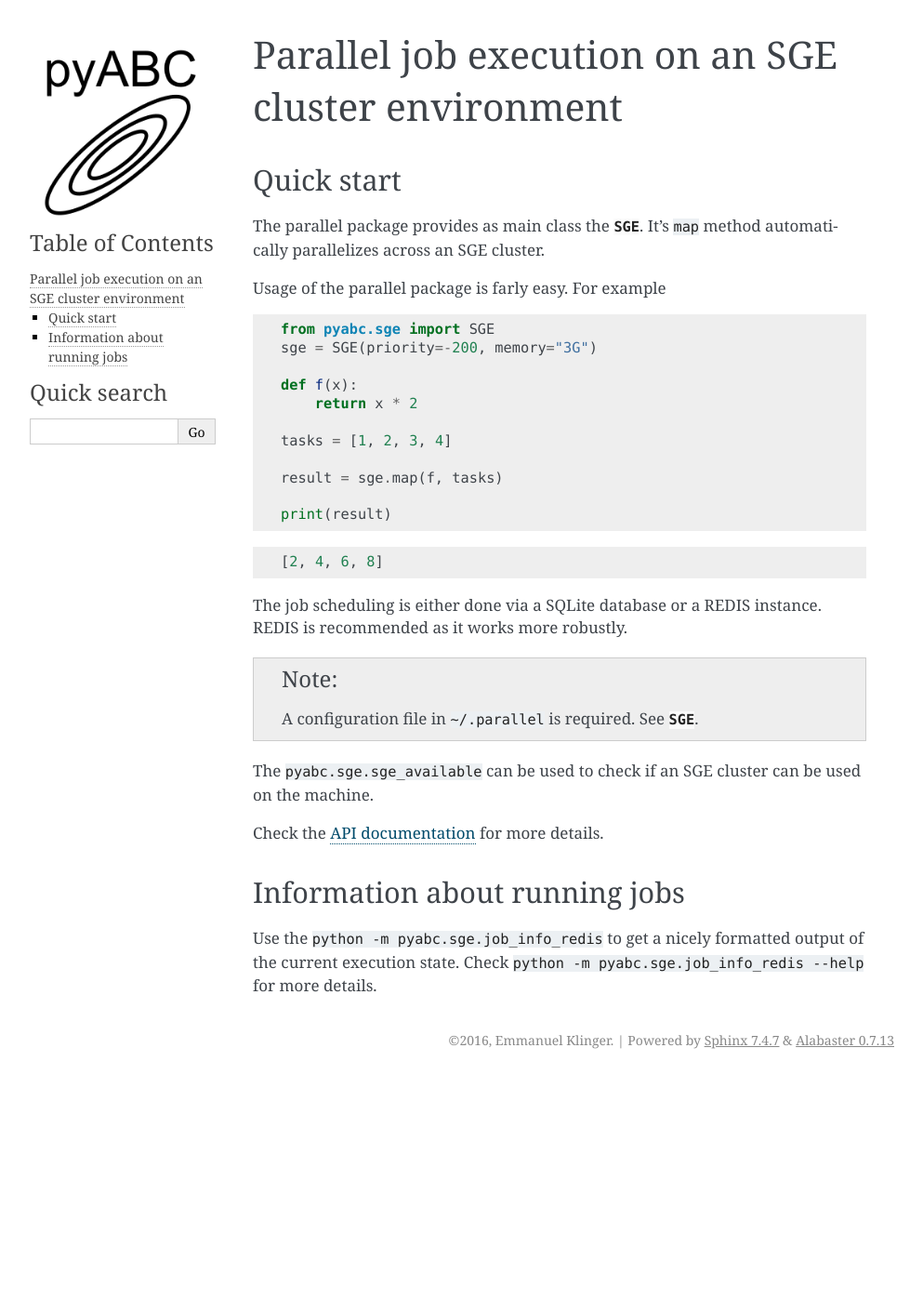
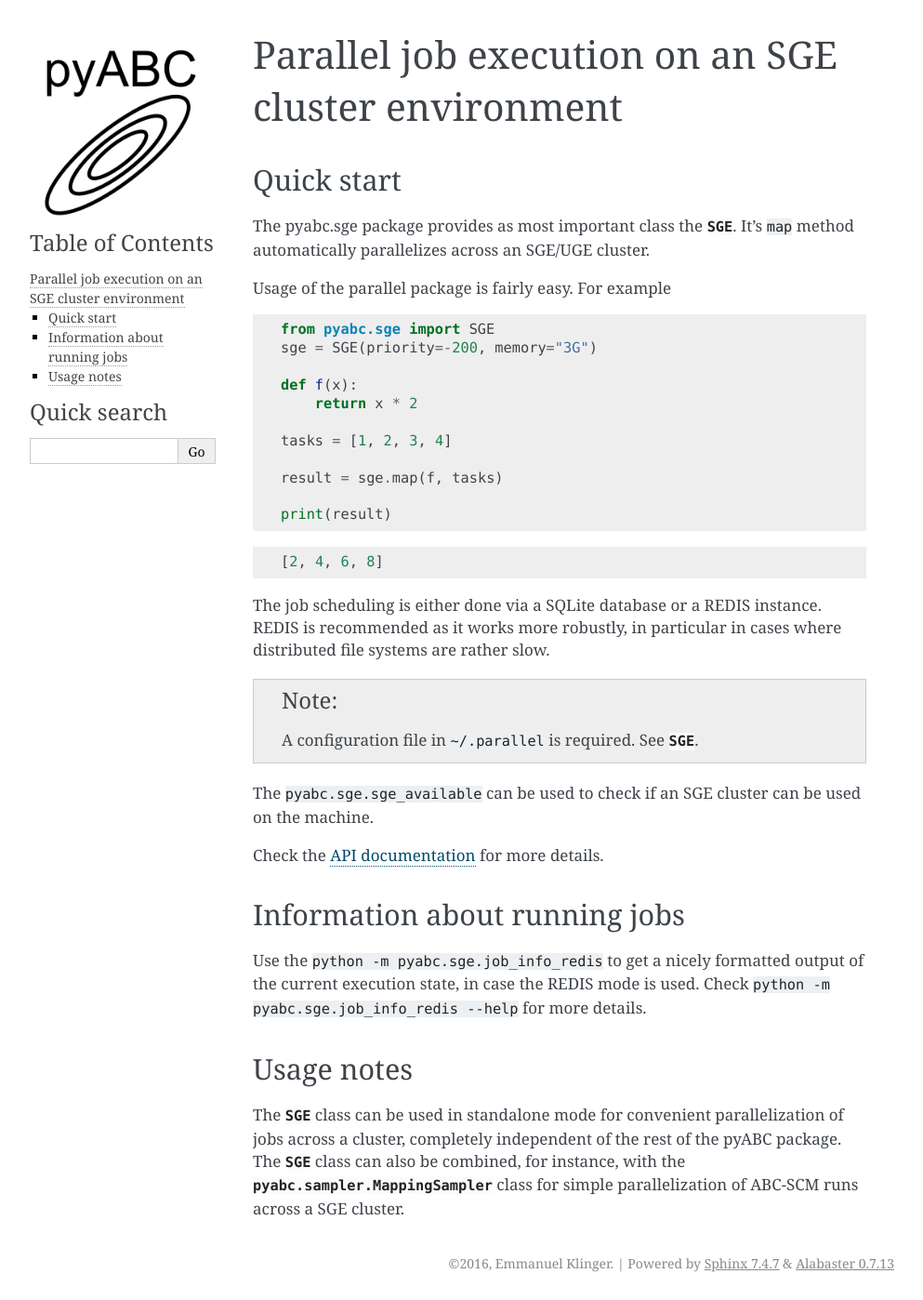
Before and after one commit to ICB-DCM/pyABC, a Sphinx documentation site: the page built from doc/sge.rst, in a window 1280 px wide. Shown: the whole page at 93% size, without its empty margins (148-1141 px from the left). Built offline with Sphinx 7.4.7, drawn with Linux system fonts in a browser that asks for light colours; before the commit the page ends 1158 px from its top, so only the background shows below that.

Commit message:
user guide update

```diff
--- a/doc/sge.rst
+++ b/doc/sge.rst
@@ -4,10 +4,11 @@ Parallel job execution on an SGE cluster environment
 Quick start
 -----------
 
-The parallel package provides as main class the :class:`SGE <pyabc.sge.SGE>`. It's ``map`` method
-automatically parallelizes across an SGE cluster.
+The pyabc.sge package provides as most important class
+the :class:`SGE <pyabc.sge.SGE>`. It's ``map`` method
+automatically parallelizes across an SGE/UGE cluster.
 
-Usage of the parallel package is farly easy. For example
+Usage of the parallel package is fairly easy. For example
 
 .. code-block:: python
 
@@ -29,8 +30,9 @@ Usage of the parallel package is farly easy. For example
    [2, 4, 6, 8]
 
 
-The job scheduling is either done via a SQLite database or a REDIS instance. REDIS is recommended as it works
-more robustly.
+The job scheduling is either done via a SQLite database or a REDIS instance.
+REDIS is recommended as it works more robustly, in particular in cases
+where distributed file systems are rather slow.
 
 .. note::
 
@@ -46,5 +48,17 @@ Check the :doc:`API documentation <sge_api>` for more details.
 Information about running jobs
 ------------------------------
 
-Use the ``python -m pyabc.sge.job_info_redis`` to get a nicely formatted output of the current execution state.
+Use the ``python -m pyabc.sge.job_info_redis`` to get a nicely formatted output
+of the current execution state, in case the REDIS mode is used.
 Check ``python -m pyabc.sge.job_info_redis --help`` for more details.
+
+
+Usage notes
+-----------
+
+The :class:`SGE <pyabc.sge.SGE>` class can be used in standalone mode for
+convenient parallelization of jobs across a cluster, completely independent
+of the rest of the pyABC package.
+The :class:`SGE <pyabc.sge.SGE>` class can also be combined, for instance, with
+the :class:`pyabc.sampler.MappingSampler` class for simple parallelization
+of ABC-SCM runs across a SGE cluster.
```
Also changed, not shown: doc/examples/early_stopping.ipynb, doc/examples/parameter_inference.ipynb, doc/examples/resuming.ipynb.
